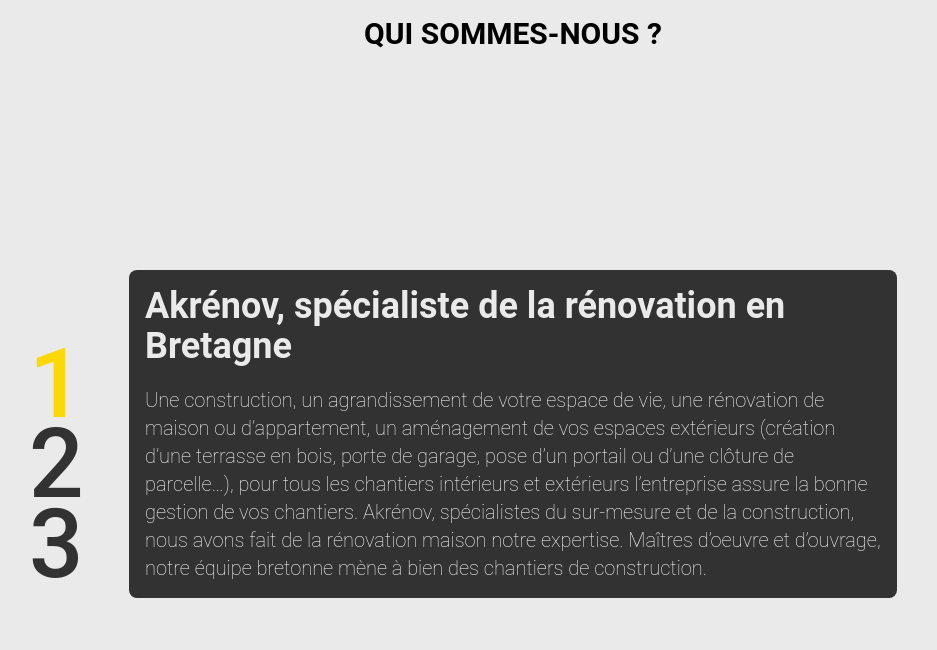
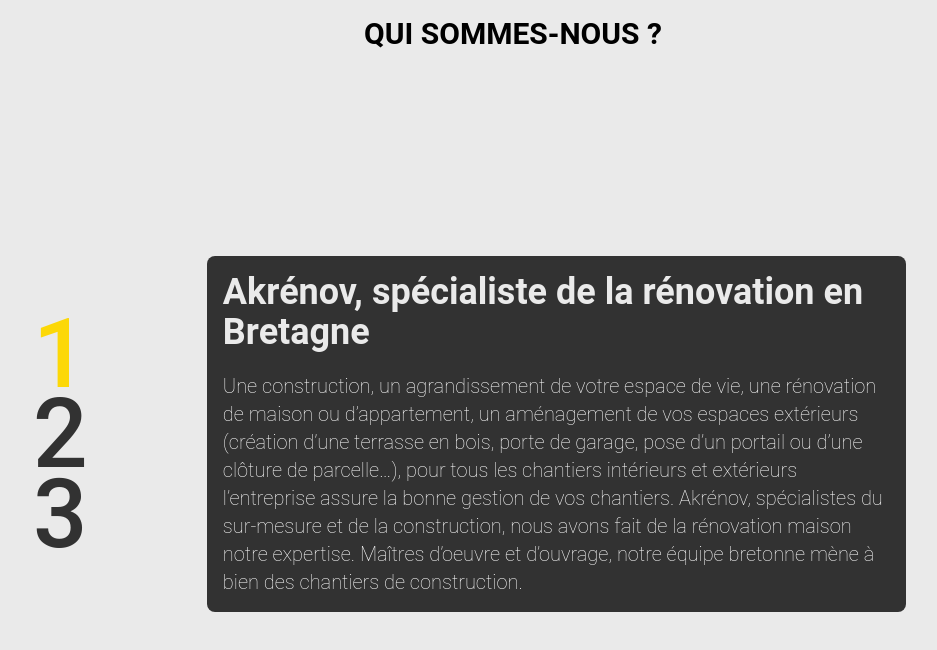
Before and after one commit to GaspardPcht/AkRenov, a Next.js app: page /About in a window 1280 px wide. Shown: the top 650 px of the page, without its empty margins (127-1064 px from the left). Built offline with nearby package versions, Linux system fonts and the light colour scheme.

Commit message:
change Container text w-

```diff
--- a/app/About/page.tsx
+++ b/app/About/page.tsx
@@ -70,10 +70,9 @@
       </div>
 
       {/* Main Content */}
-      <div className="flex-1 flex flex-col items-center justify-center ">
+      <div className="flex-1 flex flex-col items-center justify-center md:items-center lg:flex-row lg:justify-center lg:items-center gap-8 w-full px-4">
         {/* Numbers */}
-        <div className="flex flex-col md:absolute md:left-[14vw] top-[58%] justify-center md:transform md:-translate-y-[50%] md:-translate-x-[50%] md:pl-2 md:mr-40">
-          <div className="flex sm:flex-row md:flex-col justify-center gap-4 text-4xl md:text-[64px] lg:text-[96px] font-medium font-roboto stroke-black stroke-1 md:gap-10 ">
+        <div className="flex flex-row md:flex-col lg:flex-col justify-center gap-4 lg:gap-10 text-4xl md:text-[64px] lg:text-[96px] font-medium font-roboto stroke-black stroke-1 ">
           {[1, 2, 3].map((number) => (
             <button
               key={number}
@@ -88,10 +87,9 @@
             </button>
           ))}
         </div>
-        </div>
 
         {/* Rendered Content */}
-        <div className="mt-6 md:mt-0 md:w-[60%] lg:w-full flex justify-center">
+        <div className="mt-6 md:mt-0 w-full lg:w-[70%] flex justify-center items-center">
           {renderContainerText()}
         </div>
       </div>
--- a/app/Contact/page.tsx
+++ b/app/Contact/page.tsx
@@ -12,7 +12,7 @@
 
         <Formulaire />
 
-      <div className='text-black'>
+      <div className='absolute text-black bottom-2 font-roboto font-semibold'>
         <p>© 2024 AkRenov. Tous droits réservés.</p>
       </div>
     </div>
--- a/app/components/ContainerText.tsx
+++ b/app/components/ContainerText.tsx
@@ -8,7 +8,7 @@
 
 const ContainerText: React.FC<ContainerTextProps> = ({ text, title, children }) => {
   return (
-    <div className="p-4 bg-[#323232] font-roboto w-[90%] lg:w-[60%] rounded-lg">
+    <div className="p-4 bg-[#323232] font-roboto w-[90%] lg:w-[80%] rounded-lg">
       <h2 className="text-4xl font-roboto font-semibold text-[#EAEAEA] text-left">
         {title}
       </h2>
```
Lines whose indentation alone changed are shown as unchanged.
